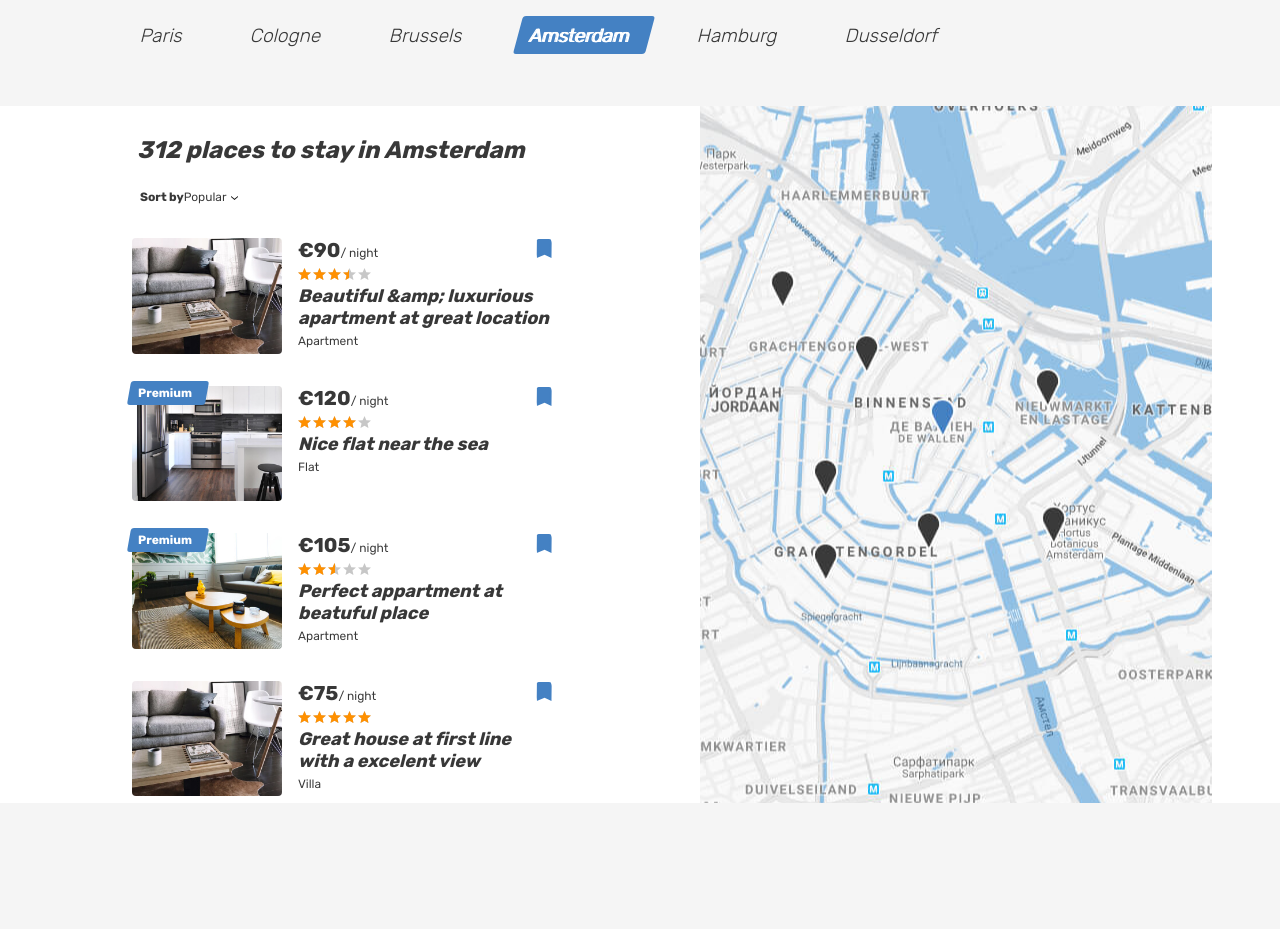
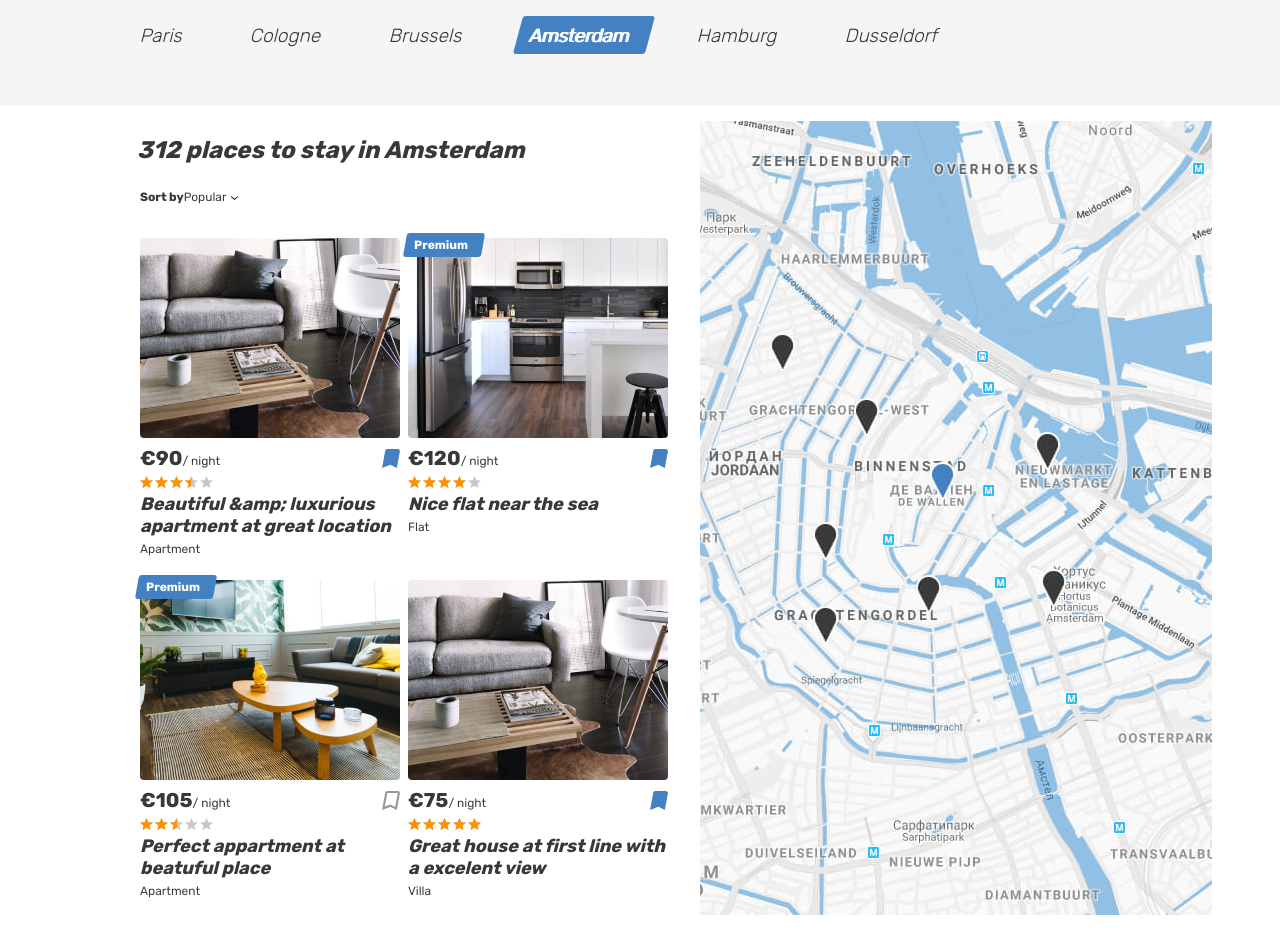
Before and after one commit to htmlacademy-react/2475537-six-cities-15, a React (Vite) app: page / in a window 1280 px wide. Before the commit the page ends 803 px from the top, so only its background shows below. Built offline with nearby package versions, Linux system fonts and the light colour scheme.

Commit message:
- fix build

```diff
--- a/src/components/favoriteGroup/favoriteGroup.tsx
+++ b/src/components/favoriteGroup/favoriteGroup.tsx
@@ -1,3 +1,4 @@
+import { CardType } from '../../const';
 import { OfferInfo } from '../../types/offer';
 import RentCard from '../rentCard/rentCard';
 
@@ -17,7 +18,7 @@ function FavoriteGroup({ offers, city }: FavoriteGroupProps) {
         </div>
       </div>
       <div className="favorites__places">
-        {offers.map((o) => (<RentCard offer={o} key={o.id} />))}
+        {offers.map((o) => (<RentCard offer={o} key={o.id} cardType={CardType.Favorite} />))}
       </div>
     </>
   );
--- a/src/components/rentCardList/rentCardList.tsx
+++ b/src/components/rentCardList/rentCardList.tsx
@@ -1,5 +1,6 @@
 import { useState } from 'react';
 import RentCard from '../../components/rentCard/rentCard';
+import { CardType } from '../../const';
 import { OfferInfo } from '../../types/offer';
 
 type RentCardListProps = {
@@ -16,7 +17,7 @@ function RentCardList({ cardsCount, offers }: RentCardListProps) {
 
   return (
     <div className={`cities__places-list places__list tabs__content active-card-${activeCard}`}>
-      {offers.map((offer, i) => i < cardsCount ? <RentCard key={offer.id} offer={offer} onActiveCardChanged={activeCardChanged} /> : null)}
+      {offers.map((offer, i) => i < cardsCount ? <RentCard key={offer.id} offer={offer} onActiveCardChanged={activeCardChanged} cardType={CardType.Regular} /> : null)}
     </div>);
 }
 
--- a/src/pages/offer/offer.tsx
+++ b/src/pages/offer/offer.tsx
@@ -1,6 +1,6 @@
 import { useParams, Navigate } from 'react-router-dom';
 import { OfferInfo, Review } from '../../types/offer';
-import { AppRoute } from '../../const';
+import { AppRoute, CardType } from '../../const';
 import RentCardFull from '../../components/rentCardFull/rentCardFull';
 import RentCard from '../../components/rentCard/rentCard';
 
@@ -24,7 +24,7 @@ function Offer({ offers, reviews }: OfferProps) {
         <section className="near-places places">
           <h2 className="near-places__title">Other places in the neighbourhood</h2>
           <div className="near-places__list places__list">
-            {nearOffers.map((o) => (<RentCard offer={o} key={o.id} />))}
+            {nearOffers.map((o) => (<RentCard offer={o} key={o.id} cardType={CardType.Regular} />))}
           </div>
         </section>
       </div>
```
